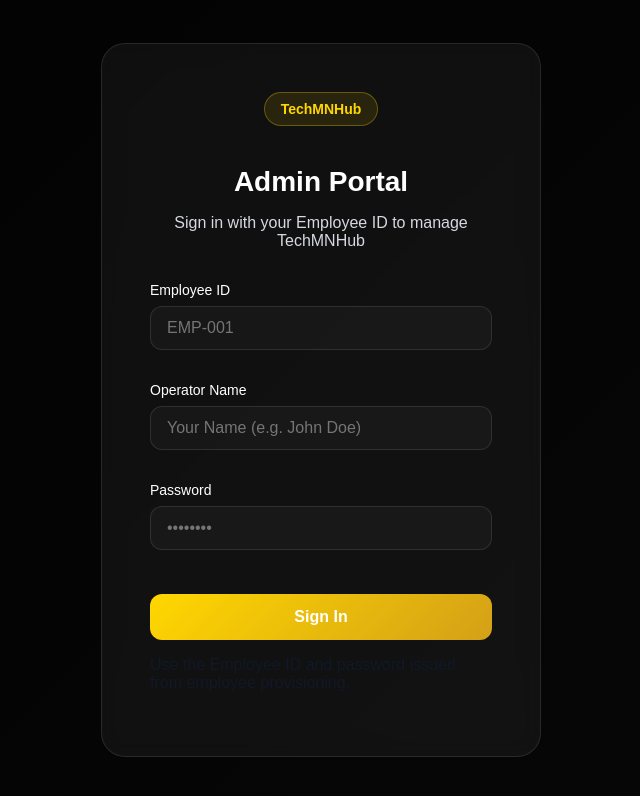
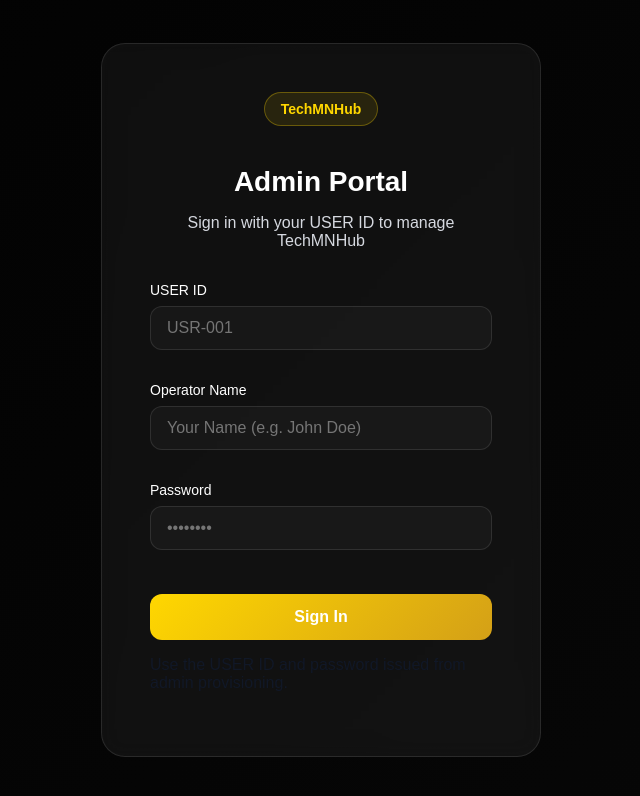
Before and after one commit to webdeveloperstechmnhub/admin, a React (Vite) app: page /admin/login in a window 1280 px wide. Shown: the top 796 px of the page, without its empty margins (319-959 px from the left). Built offline with nearby package versions, Linux system fonts and the light colour scheme; no server answers.

Commit message:
Admin Ready

```diff
--- a/src/pages/AdminLogin.jsx
+++ b/src/pages/AdminLogin.jsx
@@ -40,15 +40,15 @@
         <div className="login-header">
           <div className="brand-badge">TechMNHub</div>
           <h2>Admin Portal</h2>
-          <p>Sign in with your Employee ID to manage TechMNHub</p>
+          <p>Sign in with your USER ID to manage TechMNHub</p>
         </div>
 
         <form onSubmit={handleSubmit} className="login-form">
           <div className="input-group">
-            <label>Employee ID</label>
+            <label>USER ID</label>
             <input
               type="text"
-              placeholder="EMP-001"
+              placeholder="USR-001"
               value={empId}
               onChange={(e) => setEmpId(e.target.value)}
               required
@@ -83,7 +83,7 @@
         </form>
 
         <div className="demo-creds">
-          <p>Use the Employee ID and password issued from employee provisioning.</p>
+          <p>Use the USER ID and password issued from admin provisioning.</p>
         </div>
       </div>
     </div>
```
